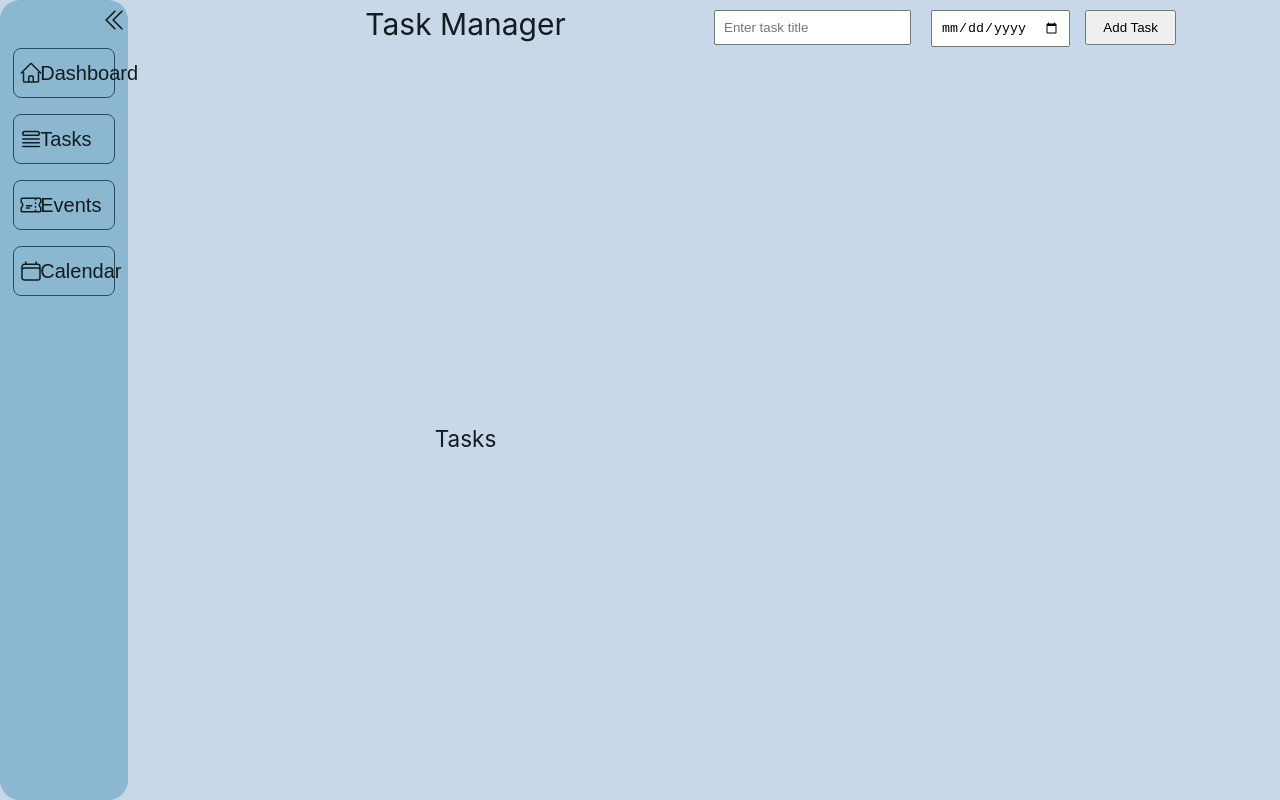
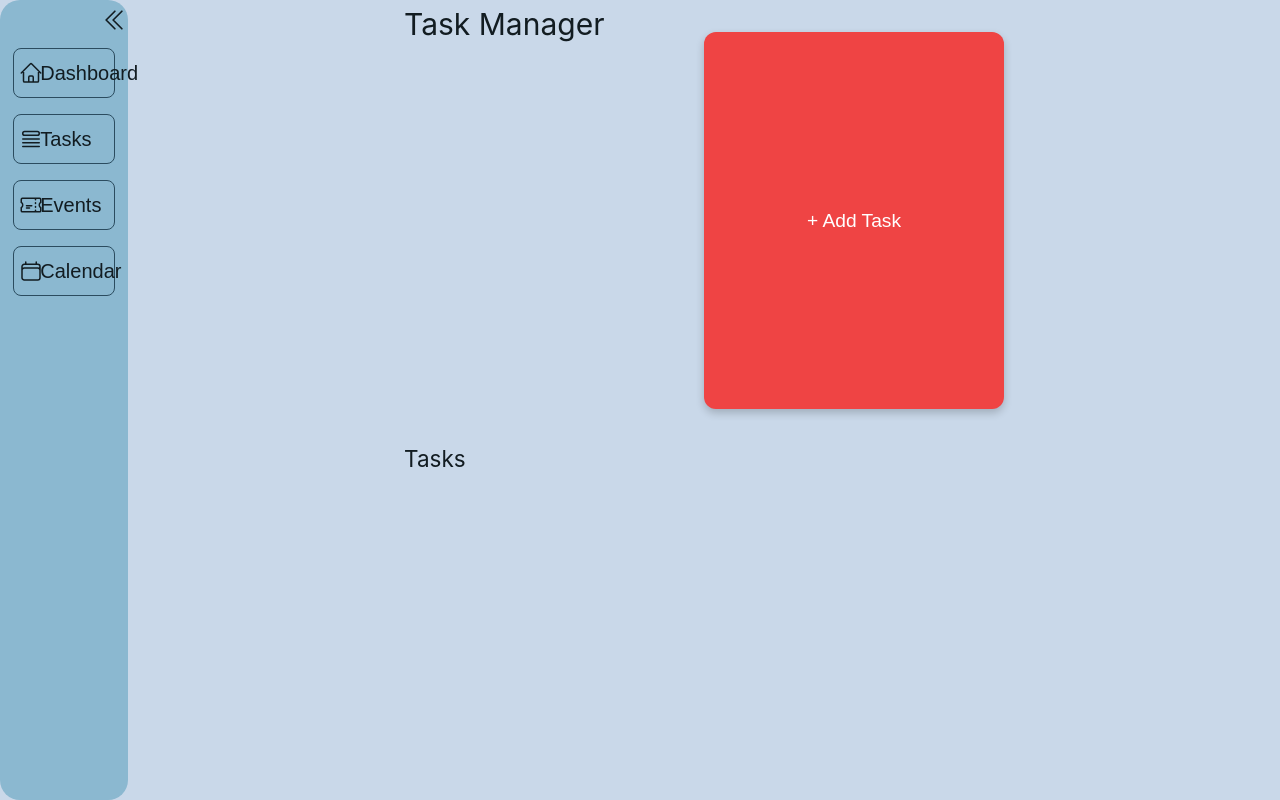
Before and after one commit to K7theCompSciMan/taskermind, a Vue app: page /tasks in a window 1280 px wide. Built offline with nearby package versions, Linux system fonts and the light colour scheme; the HTML template or start-up script is replaced by a standard one.

Commit message:
Update TaskView.vue

```diff
--- a/src/views/TaskView.vue
+++ b/src/views/TaskView.vue
@@ -1,47 +1,58 @@
 <template>
   <div id="app">
     <h1>Task Manager</h1>
-    <!-- Task input section -->
-    <div class="task-input">
-      <input
-          v-model="newTask.title"
-          placeholder="Enter task title"
-          type="text"
-      />
-      <input
-          v-model="newTask.deadline"
-          placeholder="Deadline (YYYY-MM-DD)"
-          type="date"
-      />
-      <button @click="addTask">Add Task</button>
+
+    <!-- Horizontal Add Button -->
+    <button @click="openAddModal" class="add-task-button">+ Add Task</button>
+
+
+    <!-- Modal -->
+    <div v-if="showModal" class="modal-overlay">
+      <div class="modal">
+        <h2>{{ editingTaskIndex !== null ? 'Edit Task' : 'Add New Task' }}</h2>
+        <input v-model="newTask.title" placeholder="Enter task title" />
+        <textarea v-model="newTask.description" placeholder="Enter task description (optional)"></textarea>
+        <input v-model="newTask.deadline" type="date" />
+        <select v-model="newTask.priority">
+          <option disabled value="">Select Priority</option>
+          <option>Low</option>
+          <option>Medium</option>
+          <option>High</option>
+        </select>
+        <select v-model="newTask.subject">
+          <option disabled value="">Select Subject</option>
+          <option>Mathematics</option>
+          <option>Science</option>
+          <option>English</option>
+          <option>History</option>
+          <option>Language</option>
+          <option>Electives</option>
+          <option>Out of school</option>
+        </select>
+        <button @click="submitTask">
+          {{ editingTaskIndex !== null ? 'Update Task' : '+ Add Task' }}
+        </button>
+        <button @click="closeModal">Cancel</button>
+      </div>
     </div>
 
-    <!-- Task list section -->
+    <!-- Task List -->
     <div class="task-list">
       <h2>Tasks</h2>
       <ul>
-        <li v-for="(task, index) in tasks" :key="task.id">
-          <div class="task-item">
-            <div class="task-details">
-              <h3>{{ task.title }}</h3>
-              <p>Deadline: {{ task.deadline }}</p>
-            </div>
-            <div class="task-actions">
-              <button @click="editTask(task, index)">Edit</button>
-              <button @click="deleteTask(index)">Delete</button>
-            </div>
+        <li v-for="(task, index) in tasks" :key="task.id" :class="{ completed: task.completed }">
+          <input type="checkbox" v-model="task.completed" />
+          <h3>{{ task.title }}</h3>
+          <p>{{ task.description }}</p>
+          <p>Subject: {{ task.subject }}</p>
+          <p>Deadline: {{ task.deadline }}</p>
+          <p>Priority: {{ task.priority }}</p>
+          <div class="actions">
+            <button @click="editTask(index)">Edit</button>
+            <button @click="deleteTask(index)">Delete</button>
           </div>
         </li>
       </ul>
-    </div>
-
-    <!-- Task editor for editing a task -->
-    <div v-if="selectedTask" class="task-editor">
-      <h2>Edit Task</h2>
-      <input v-model="selectedTask.title" type="text" />
-      <input v-model="selectedTask.deadline" type="date" />
-      <button @click="saveTaskChanges">Save</button>
-      <button @click="cancelEditing">Cancel</button>
     </div>
   </div>
 </template>
@@ -51,88 +62,194 @@ export default {
   name: "TaskView",
   data() {
     return {
-      tasks: [] as { id: number; title: string; deadline: string }[],
+      showModal: false,
+      editingTaskIndex: null as number | null,
+      tasks: [] as {
+        id: number;
+        title: string;
+        description: string;
+        deadline: string;
+        priority: string;
+        subject: string;
+        completed: boolean;
+      }[],
       newTask: {
         title: '',
-        deadline: ''
-      },
-      selectedTask: null as { id: number; title: string; deadline: string } | null,
-      taskIndex: null as number | null
+        description: '',
+        deadline: '',
+        priority: '',
+        subject: '',
+        completed: false
+      }
     };
   },
   methods: {
-    addTask() {
-      if (this.newTask.title && this.newTask.deadline) {
-        const newTask = {
-          id: Date.now(), // Unique ID
-          title: this.newTask.title,
-          deadline: this.newTask.deadline
-        };
-        this.tasks.push(newTask);
-        this.newTask.title = '';
-        this.newTask.deadline = '';
+    openAddModal() {
+      this.resetNewTask();
+      this.editingTaskIndex = null;
+      this.showModal = true;
+    },
+    submitTask() {
+      if (
+        this.newTask.title &&
+        this.newTask.deadline &&
+        this.newTask.priority &&
+        this.newTask.subject
+      ) {
+        if (this.editingTaskIndex !== null) {
+          // Edit existing task
+          this.tasks[this.editingTaskIndex] = {
+            ...this.tasks[this.editingTaskIndex],
+            ...this.newTask
+          };
+        } else {
+          // Add new task
+          const task = {
+            id: Date.now(),
+            ...this.newTask
+          };
+          this.tasks.push(task);
+        }
+        this.resetNewTask();
+        this.showModal = false;
+        this.editingTaskIndex = null;
       }
-    },
-    editTask(task: { id: number; title: string; deadline: string }, index: number) {
-      this.selectedTask = { ...task };
-      this.taskIndex = index;
-    },
-    saveTaskChanges() {
-      if (this.taskIndex !== null && this.selectedTask) {
-        this.tasks[this.taskIndex] = { ...this.selectedTask };
-        this.selectedTask = null;
-        this.taskIndex = null;
-      }
-    },
-    cancelEditing() {
-      this.selectedTask = null;
-      this.taskIndex = null;
     },
     deleteTask(index: number) {
       this.tasks.splice(index, 1);
+    },
+    editTask(index: number) {
+      this.newTask = { ...this.tasks[index] };
+      this.editingTaskIndex = index;
+      this.showModal = true;
+    },
+    resetNewTask() {
+      this.newTask = {
+        title: '',
+        description: '',
+        deadline: '',
+        priority: '',
+        subject: '',
+        completed: false
+      };
+    },
+    closeModal() {
+      this.showModal = false;
+      this.editingTaskIndex = null;
+      this.resetNewTask();
     }
   }
 };
 </script>
 
 <style scoped>
-#app {
-  text-align: center;
+.modal-overlay {
+  position: fixed;
+  top: 0;
+  left: 0;
+  width: 100%;
+  height: 100%;
+  background: rgba(0, 0, 0, 0.5);
+  display: flex;
+  justify-content: center;
+  align-items: center;
+  z-index: 1000;
 }
 
-.task-input input {
-  margin: 10px;
-  padding: 8px;
+.modal {
+  background: white;
+  padding: 2rem;
+  border-radius: 8px;
+  width: 400px;
+  max-width: 90%;
+  box-shadow: 0 4px 12px rgba(0, 0, 0, 0.25);
+}
+
+.modal input,
+.modal textarea,
+.modal select {
+  width: 100%;
+  margin-bottom: 1rem;
+  padding: 0.5rem;
+  font-size: 1rem;
+  border-radius: 6px;
+  border: 1px solid #ccc;
 }
 
 button {
-  padding: 8px 16px;
-  margin: 5px;
+  padding: 0.6rem 1.2rem;
+  margin-right: 0.5rem;
+  font-size: 1rem;
+  border: none;
+  border-radius: 6px;
   cursor: pointer;
 }
 
-.task-list {
-  margin-top: 20px;
+button:hover {
+  opacity: 0.9;
 }
 
-.task-item {
-  display: flex;
-  justify-content: space-between;
-  padding: 10px;
-  border: 1px solid #ddd;
-  margin-bottom: 10px;
+button:first-of-type {
+  background-color: #3b82f6; /* blue */
+  color: white;
 }
 
-.task-actions button {
-  margin-left: 10px;
+button:last-of-type {
+  background-color: #ef4444; /* red */
+  color: white;
 }
 
-.task-editor input {
-  margin: 10px;
-  padding: 8px;
+.task-list ul {
+  list-style: none;
+  padding: 0;
 }
 
-.task-editor button {
-  margin: 5px;
+.task-list li {
+  background: #f9f9f9;
+  padding: 1rem;
+  border-radius: 8px;
+  margin-bottom: 1rem;
+  position: relative;
 }
+
+.task-list li.completed {
+  opacity: 0.6;
+  text-decoration: line-through;
+}
+
+.actions {
+  margin-top: 0.5rem;
+}
+
+.actions button {
+  background-color: #10b981; /* green for edit */
+  color: white;
+}
+
+.actions button:last-of-type {
+  background-color: #ef4444; /* red for delete */
+}
+
+/* Add this at the end of your <style scoped> block */
+
+.add-task-button {
+  background-color: #3b82f6; /* blue */
+  color: white;
+  padding: 1rem 3rem;
+  font-size: 1.2rem;
+  border: none;
+  border-radius: 12px;
+  cursor: pointer;
+  width: 300px;
+  text-align: center;
+  margin: 2rem auto;
+  display: block;
+  box-shadow: 0 4px 8px rgba(0, 0, 0, 0.2);
+  transition: background-color 0.3s;
+}
+
+.add-task-button:hover {
+  background-color: #2563eb; /* slightly darker blue */
+}
+
 </style>
```
